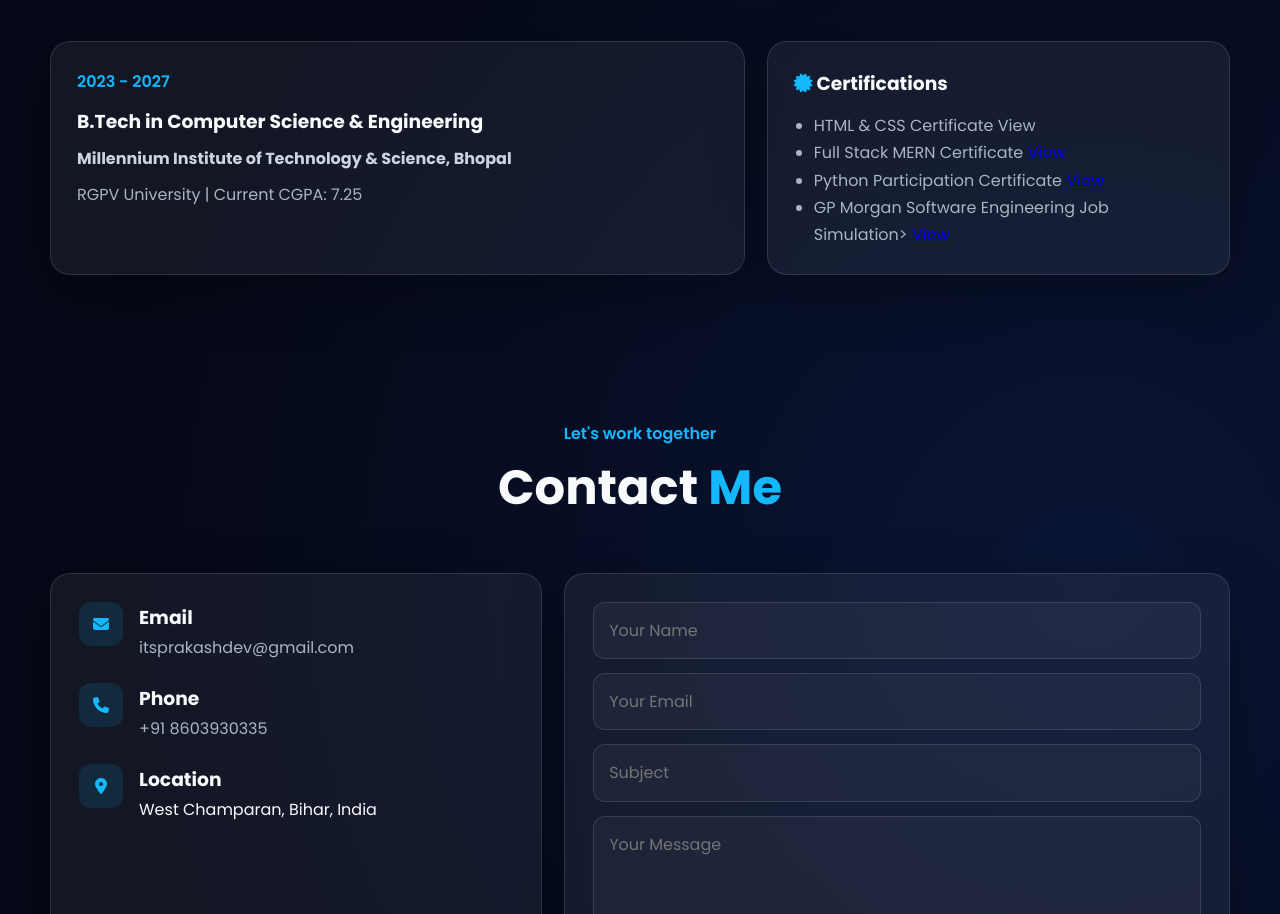
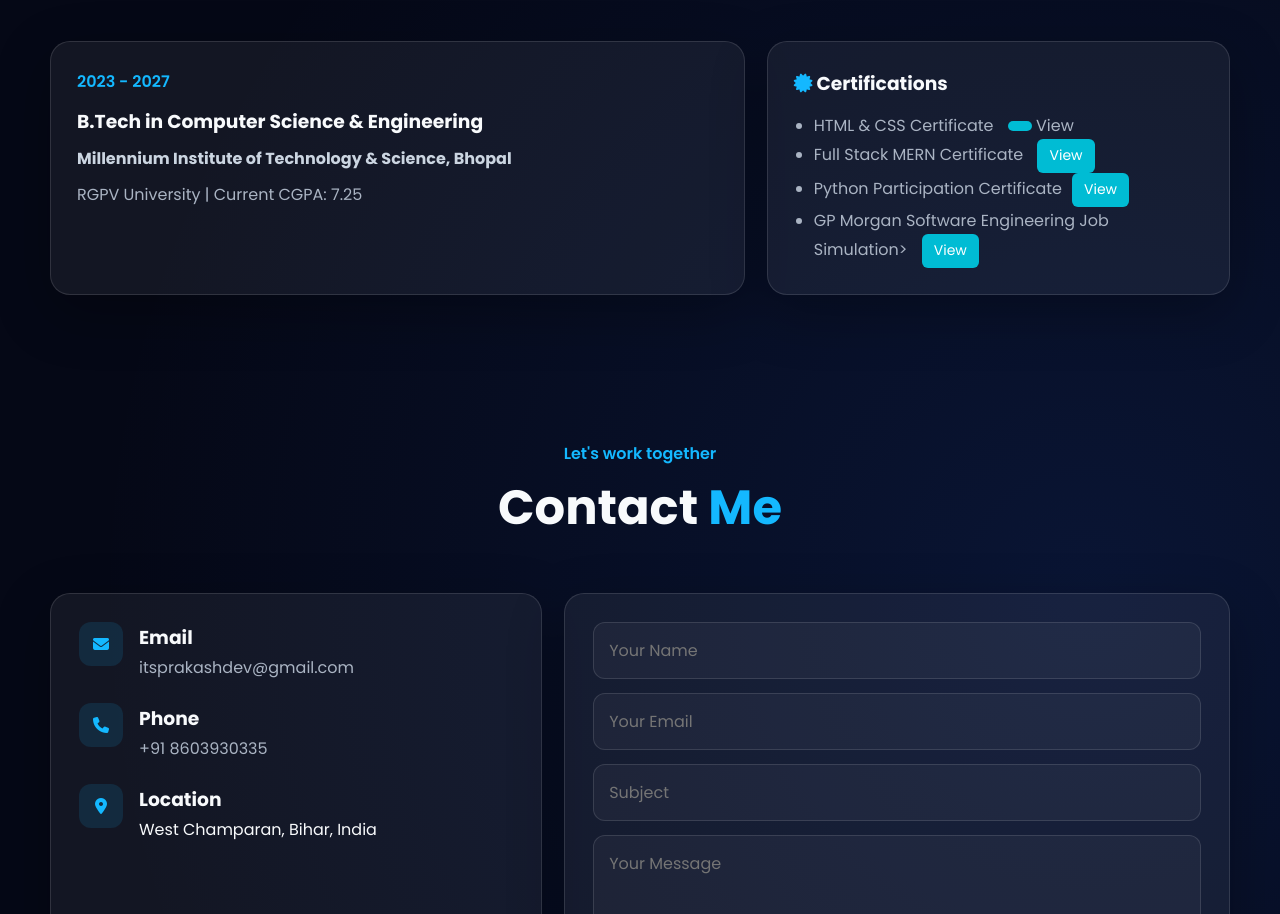
Before and after one commit to itsprakashdev52/itsprakashdev52.github.io, a plain HTML site: page index.html in a window 1280 px wide. Shown: the part 2779-3693 px from the top of the page. Drawn offline with nearby package versions, Linux system fonts and the light colour scheme.

Commit message:
Update style.css
Update view certificate

```diff
--- a/style.css
+++ b/style.css
@@ -159,6 +159,20 @@ img{display:block;max-width:100%}
   .project-container{grid-template-columns:repeat(2,1fr)}
 }
 
+
+.certificate-btn{
+  display: inline-block;
+  margin-left: 10px;
+  padding: 5px 12px;
+  background-color: #00bcd4;
+  color: white;
+  text-decoration: none;
+  border-radius: 6px;
+  font-size: 14px;
+}
+.certificate-btn:hover{
+  background-color: #0097a7;
+}
 @media(max-width:900px){
   .navbar{
     position:absolute;top:76px;right:6%;width:min(280px,88vw);padding:18px;
```
